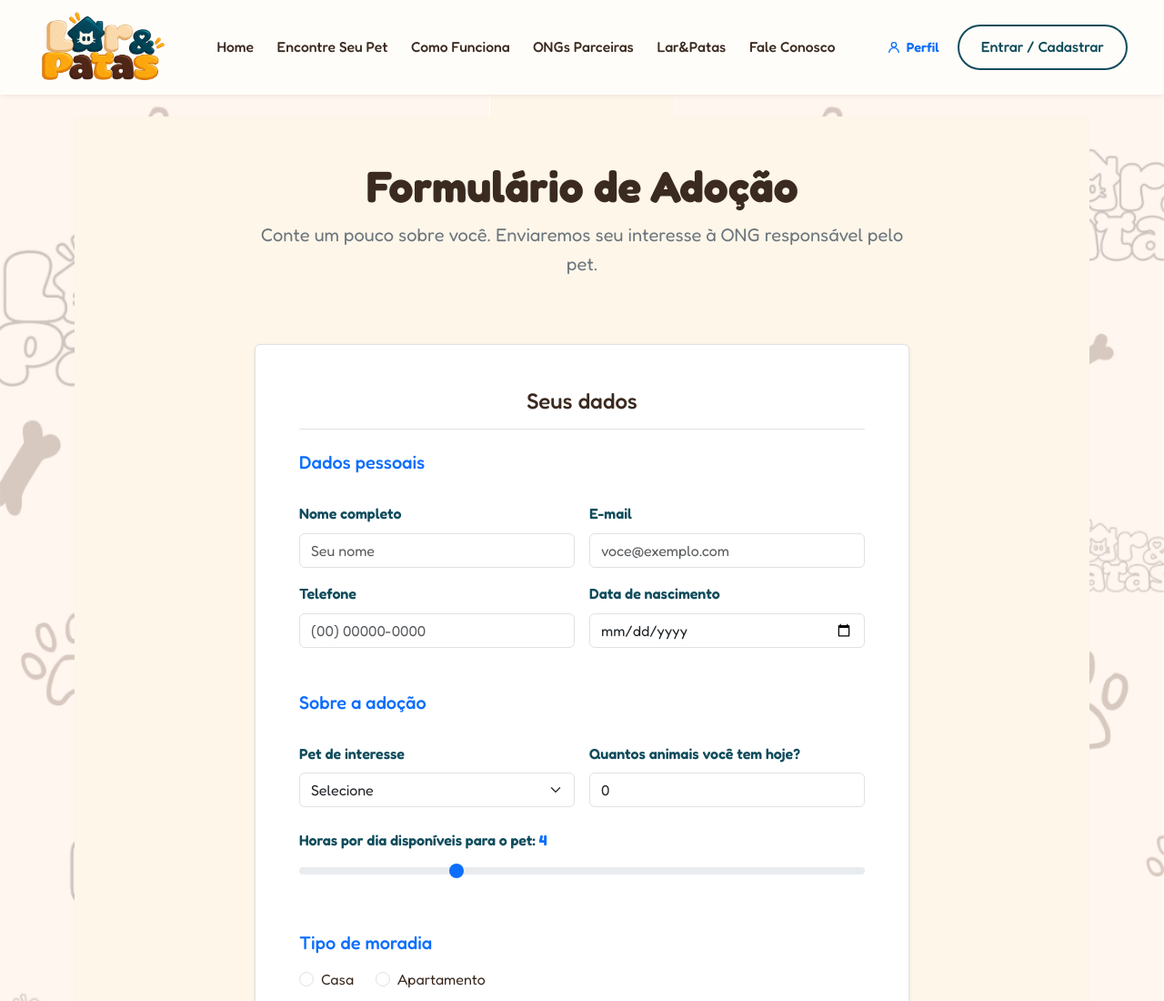
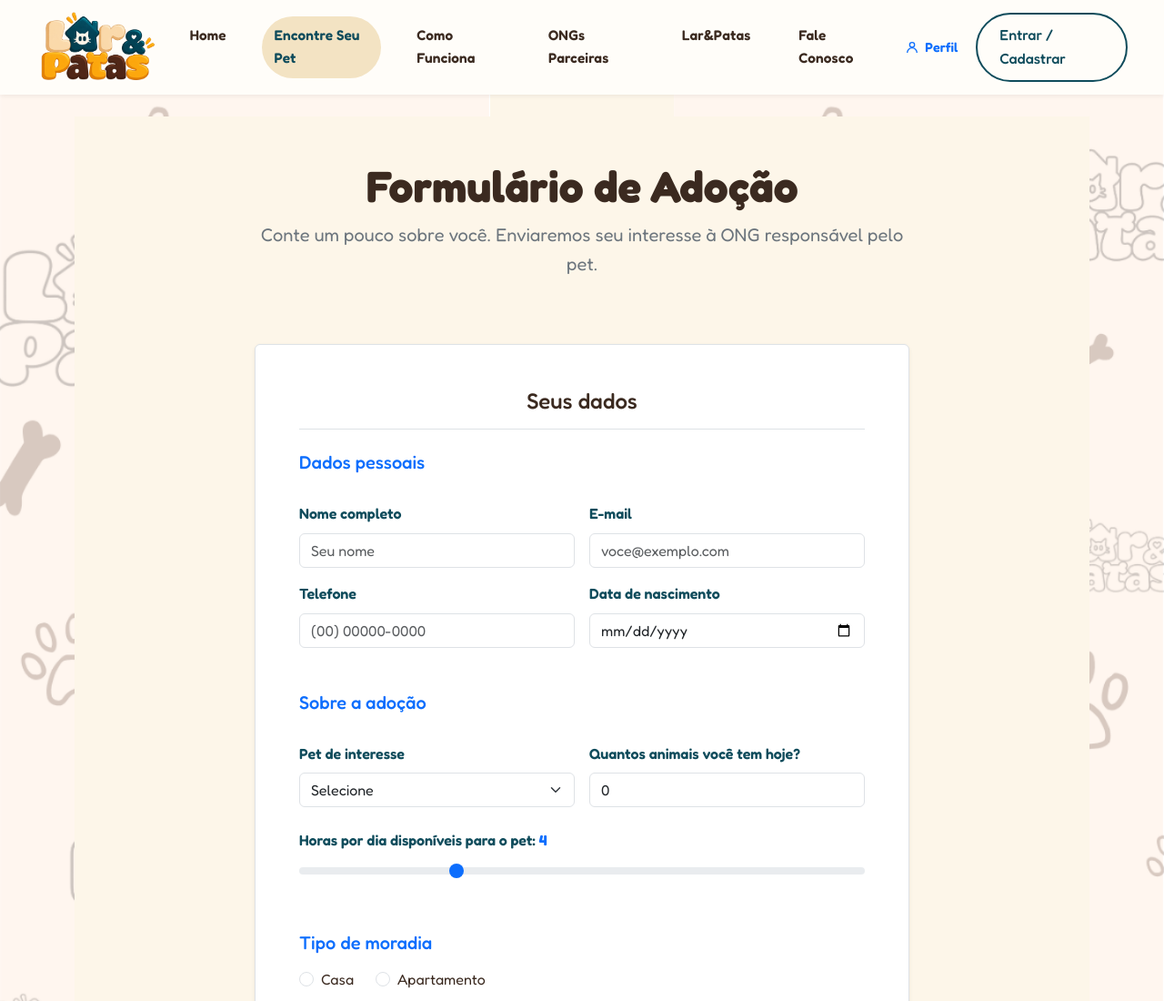
Before and after one commit to ananiasgabriel666-a11y/Lar-Patas, a plain HTML site: page adocao.html in a window 1280 px wide. Shown: the top 1100 px of the page at 91% size. Drawn offline with nearby package versions, Linux system fonts and the light colour scheme.

Commit message:
estilização pra indicar a pagina ativa

```diff
--- a/adocao.html
+++ b/adocao.html
@@ -31,7 +31,7 @@
             <nav class="menu" id="menu-principal">
                 <ul>
                     <li><a href="index.html">Home</a></li>
-                    <li class="tem-submenu">
+                    <li class="tem-submenu pagina-atual">
                         <a href="pets.html">Encontre Seu Pet</a>
                         <ul class="submenu">
                             <li><a href="conheca-pets.html">Conheça os Pets<span class="submenu-desc">Veja os cães e gatos disponíveis</span></a></li>
--- a/styles.css
+++ b/styles.css
@@ -75,11 +75,30 @@ main { width: 100%; max-width: 1720px; min-height: 100vh; margin: 0 auto; backgr
 /*==== menu principal ====*/
 .menu > ul { display: flex; gap: 1.6rem; list-style: none; margin: 0; padding: 0; }
 
-.menu > ul > li > a {position: relative; display: block; padding: 0.6rem 0;font-family: 'Fredoka', sans-serif;
-    font-weight: 500; font-size: 0.98rem; color: var(--azul); text-decoration: none;}
+.menu > ul > li > a {
+    position: relative;
+    display: block;
+    padding: 0.6rem 0.85rem;
+    border-radius: 999px;
+    font-family: var(--fonte-titulo);
+    font-weight: 600;
+    font-size: 0.96rem;
+    letter-spacing: 0.01em;
+    color: var(--marrom);
+    text-decoration: none;
+    transition: background-color 0.2s, color 0.2s, transform 0.2s;
+}
 
 .menu  > ul > li > a:hover {
+    background: var(--creme);
     color: var(--laranja);
+    transform: translateY(-1px);
+}
+
+.menu > ul > li > a[aria-current="page"],
+.menu > ul > li.pagina-atual > a {
+    background: var(--creme-escuro);
+    color: var(--petroleo);
 }
 
 /*==== submenu ====*/
```
Also changed, not shown: conheca-pets.html (+1 -1 lines), missao.html (+1 -1 lines), politica-adocao.html (+1 -1 lines).
